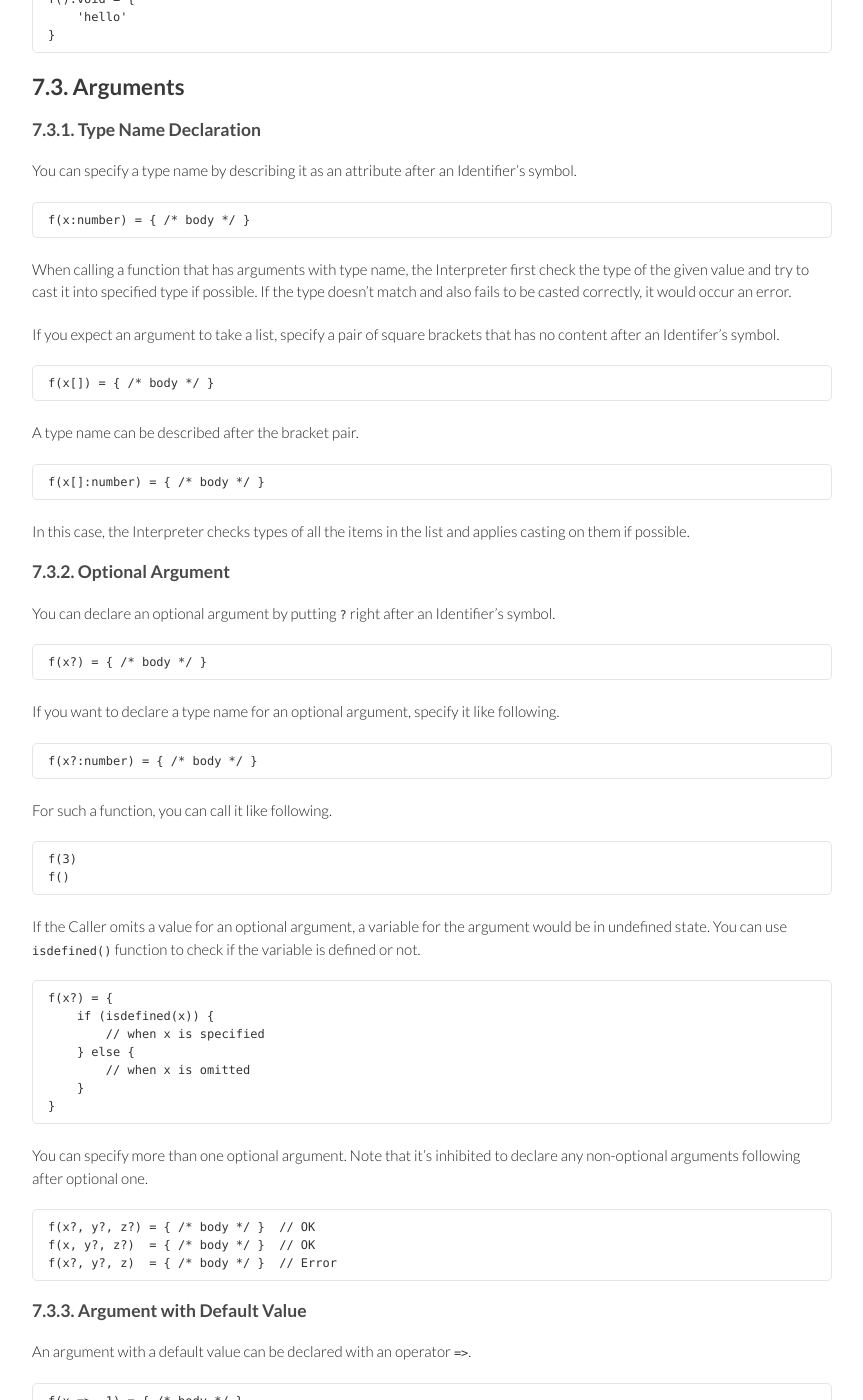
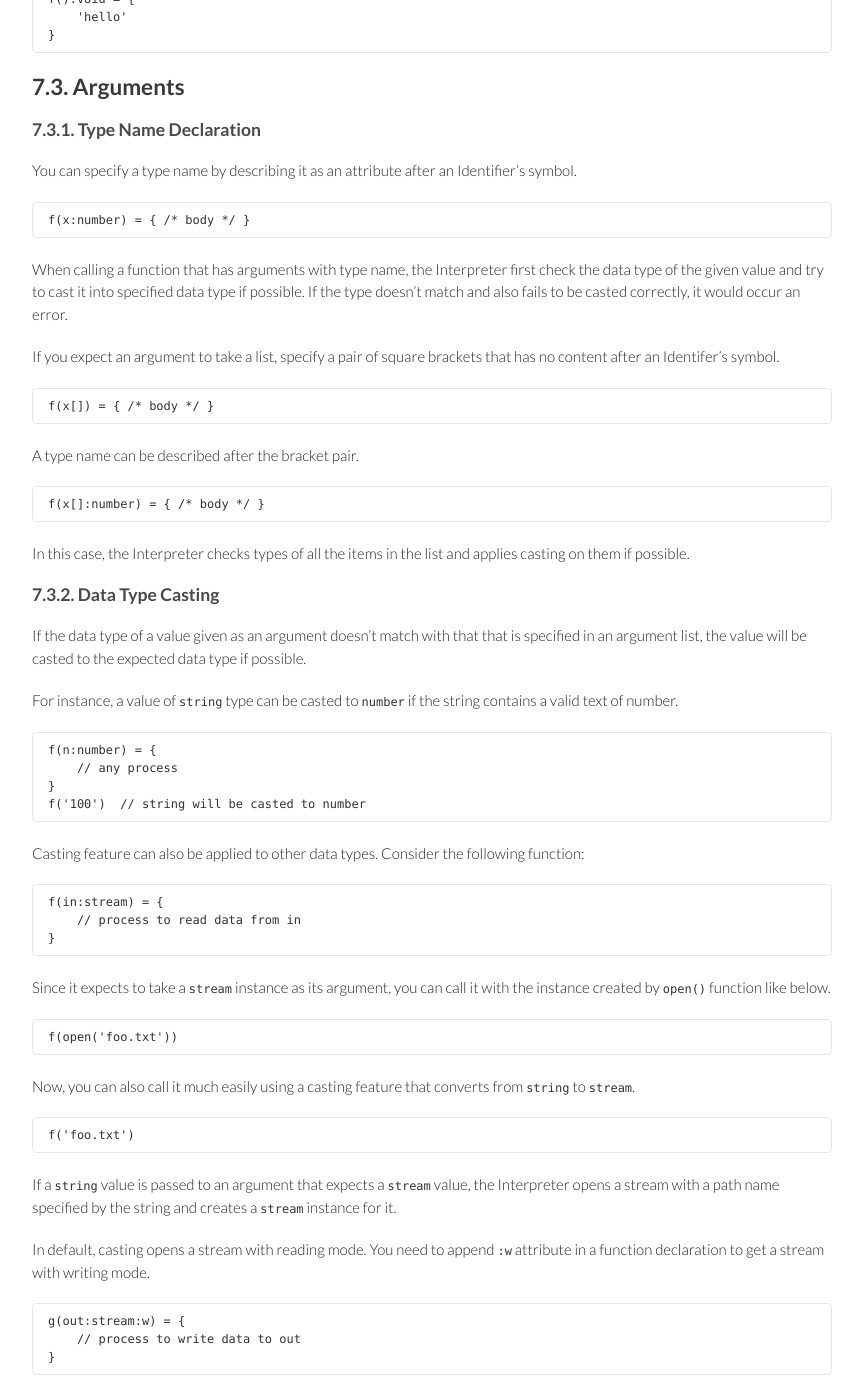
Before and after one commit to rudidude86/gura-lang.github.io, a Jekyll site: the page built from documents/Function.md, in a window 1280 px wide and 1400 px high, scrolled down 2010 px. Shown: the whole window, without its empty margins (208-1071 px from the left). Built offline with Jekyll 4.4.1, drawn with Linux system fonts in a browser that asks for light colours; Markdown is read by kramdown in place of the engine named in the settings; some of the changed text lies outside the part shown.

Commit message:
updated document

```diff
--- a/documents/Function.md
+++ b/documents/Function.md
@@ -113,8 +113,8 @@ after an Identifier's symbol.
     f(x:number) = { /* body */ }
 
 When calling a function that has arguments with type name,
-the Interpreter first check the type of the given value and try to cast it
-into specified type if possible.
+the Interpreter first check the data type of the given value and try to cast it
+into specified data type if possible.
 If the type doesn't match and also fails to be casted correctly,
 it would occur an error.
 
@@ -131,7 +131,83 @@ In this case, the Interpreter checks types of all the items in the list
 and applies casting on them if possible.
 
 
-### {{ page.chapter }}.3.2. Optional Argument
+### {{ page.chapter }}.3.2. Data Type Casting
+
+If the data type of a value given as an argument
+doesn't match with that that is specified in an argument list,
+the value will be casted to the expected data type if possible.
+
+For instance, a value of `string` type can be casted to `number`
+if the string contains a valid text of number.
+
+    f(n:number) = {
+        // any process
+    }
+    f('100')  // string will be casted to number
+
+Casting feature can also be applied to other data types. Consider the following function:
+
+    f(in:stream) = {
+        // process to read data from in
+    }
+
+Since it expects to take a `stream` instance as its argument,
+you can call it with the instance created by `open()` function like below.
+
+    f(open('foo.txt'))
+
+Now, you can also call it much easily
+using a casting feature that converts from `string` to `stream`.
+
+    f('foo.txt')
+
+If a `string` value is passed to an argument that expects a `stream` value,
+the Interpreter opens a stream with a path name specified by the string
+and creates a `stream` instance for it.
+
+In default, casting opens a stream with reading mode.
+You need to append `:w` attribute in a function declaration
+to get a stream with writing mode.
+
+    g(out:stream:w) = {
+        // process to write data to out
+    }
+
+An attribute `:r` is also prepared
+to explicitly indicate the stream is to be opened for reading.
+
+    f(in:stream:r) = {
+        // process to read data from in
+    }
+
+Let's see another case of casting. Consider a function that takes a value of `image` type,
+which also has a casting ability from `stream` data type.
+
+    f(img:image) = {
+        // process on img
+    }
+
+A function `image()` takes a value of `stream` data type and creates an `image` instance.
+With the most explicit way, the function above can be called as below.
+
+    f(image(open('foo.jpg')))
+
+An `image` data type can be casted from a value of `stream` type.
+
+    f(open('foo.jpg'))
+
+Using a feature to convert `string` to `stream`, it will be rewritten like following.
+
+    f('foo.jpg')
+
+This means that, if a function expects `image` data type,
+you can call it with a value of either `image`, `stream` or `string` data type.
+
+You can find information about what data type can be casted from which data type
+in **Gura Library Reference**.
+
+
+### {{ page.chapter }}.3.3. Optional Argument
 
 You can declare an optional argument by putting `?` right after an Identifier's symbol.
 
@@ -166,7 +242,7 @@ Note that it's inhibited to declare any non-optional arguments following after o
     f(x?, y?, z)  = { /* body */ }  // Error
 
 
-### {{ page.chapter }}.3.3. Argument with Default Value
+### {{ page.chapter }}.3.4. Argument with Default Value
 
 An argument with a default value can be declared with an operator `=>`.
 
```
Also changed, not shown: other parts of documents/Function.md (+3 -3 lines), documents/Flow-Control.md (+1 -1 lines).
